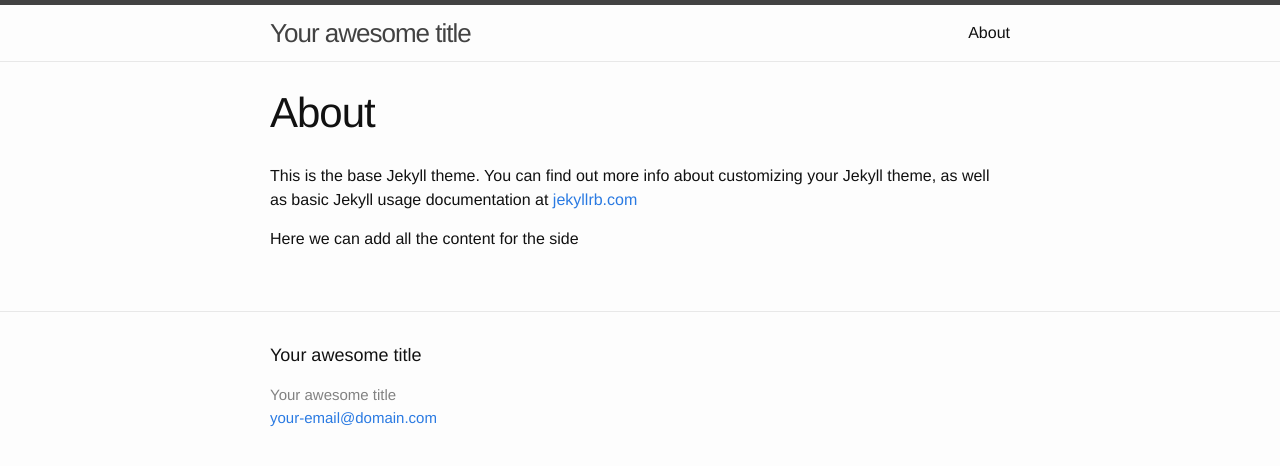
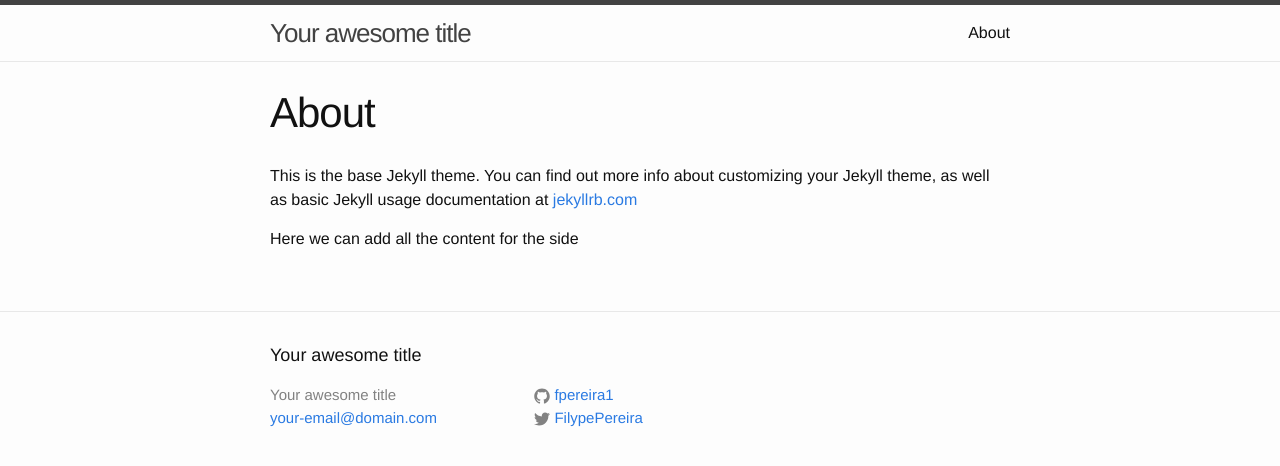
Before and after one commit to fpereira1/blog-old, a Jekyll site: the page built from about.md, in a window 1280 px wide. Shown: the top 466 px of the page. Built offline with Jekyll 4.4.1, drawn with Linux system fonts in a browser that asks for light colours; comment, search, counter and statistics services are not loaded.

Commit message:
Update _config.yml

```diff
--- a/_config.yml
+++ b/_config.yml
@@ -7,8 +7,8 @@ description: > # this means to ignore newlines until "baseurl:"
   Google search results) and in your feed.xml site description.
 baseurl: "/blog" # the subpath of your site, e.g. /blog/
 url: "http://fpereira1.github.io" # the base hostname & protocol for your site
-# twitter_username: jekyllrb
-# github_username:  jekyll
+twitter_username: FilypePereira
+github_username:  fpereira1
 
 # Build settings
 markdown: kramdown
```
